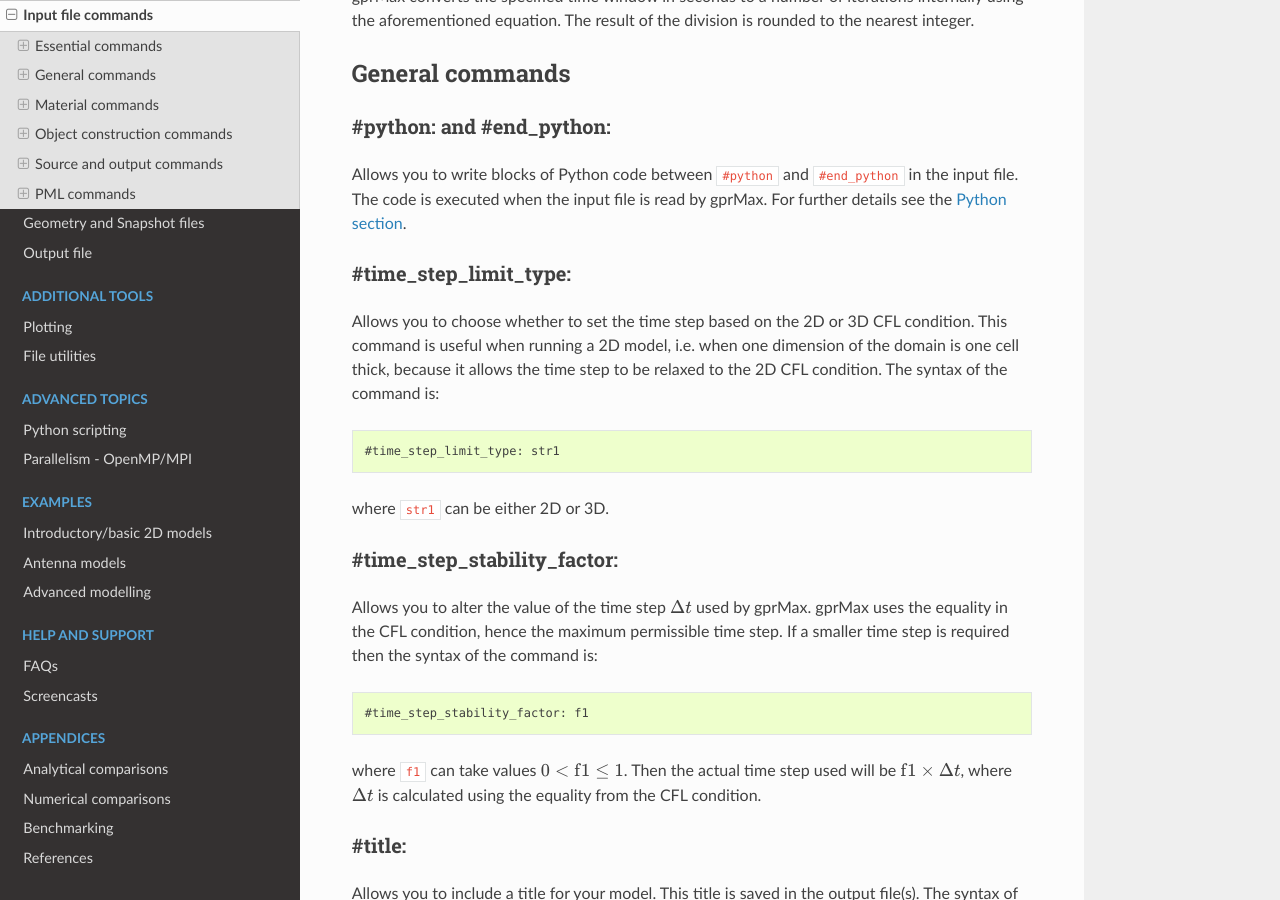
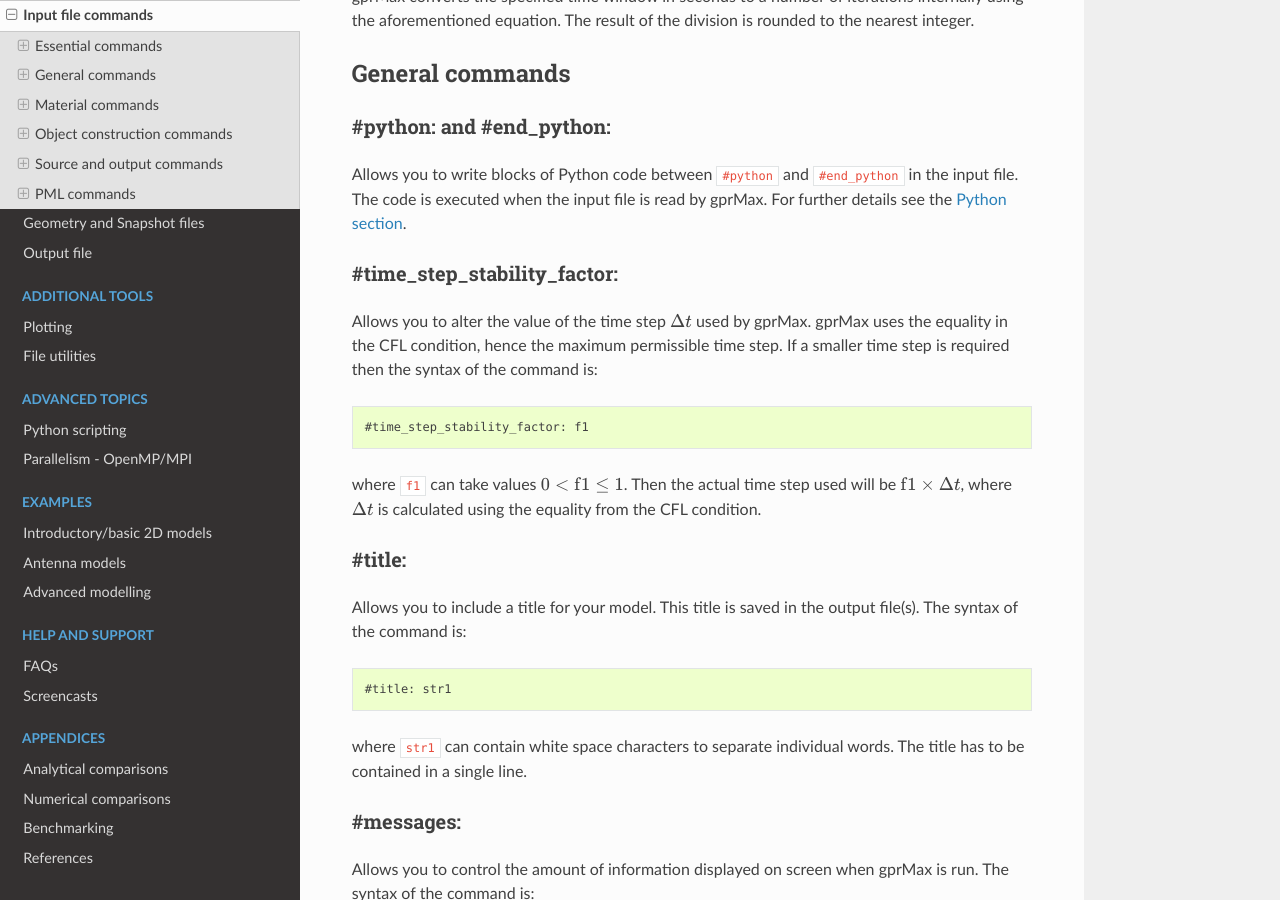
Before and after one commit to gprMax/gprMax, a Sphinx documentation site: the page built from docs/source/input.rst, in a window 1280 px wide and 900 px high, scrolled down 3171 px. Built offline with Sphinx 7.4.7 and the Read the Docs theme 2.0.0, drawn with Linux system fonts in a browser that asks for light colours.

Commit message:
Removed time_step_limit_type command. This functionality is done automatically now.

```diff
--- a/docs/source/input.rst
+++ b/docs/source/input.rst
@@ -107,18 +107,6 @@ General commands
 -------------------------
 
 Allows you to write blocks of Python code between ``#python`` and ``#end_python`` in the input file. The code is executed when the input file is read by gprMax. For further details see the :ref:`Python section <python-scripting>`.
-
-
-#time_step_limit_type:
-----------------------------
-
-Allows you to choose whether to set the time step based on the 2D or 3D CFL condition. This command is useful when running a 2D model, i.e. when one dimension of the domain is one cell thick, because it allows the time step to be relaxed to the 2D CFL condition. The syntax of the command is:
-
-.. code-block:: none
-
-    #time_step_limit_type: str1
-
-where ``str1`` can be either 2D or 3D.
 
 #time_step_stability_factor:
 ----------------------------
```
